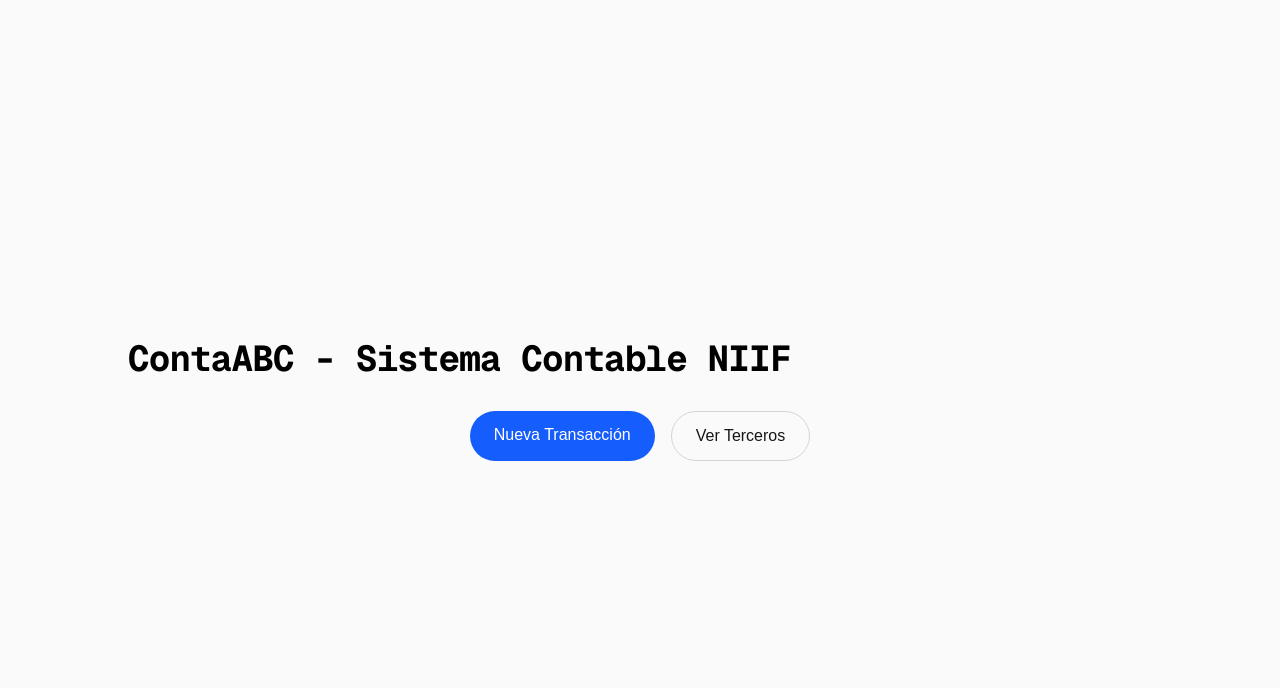
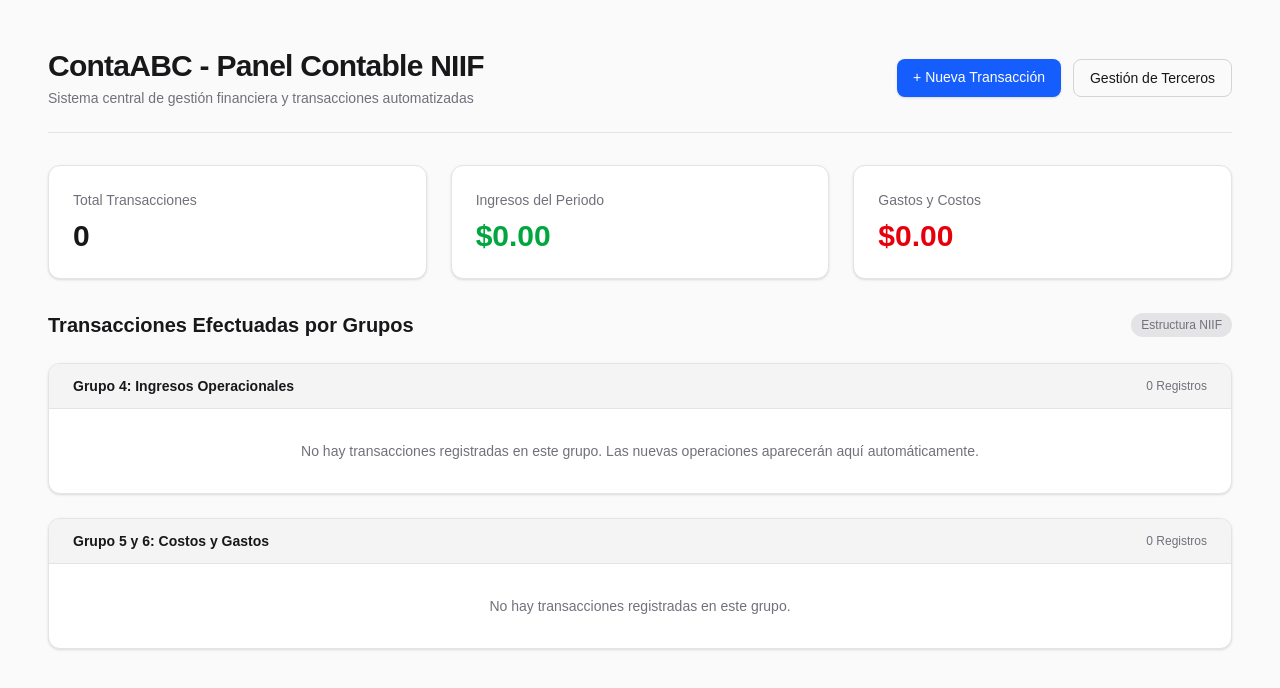
Before and after one commit to ContaABC/APPCONTAABC, a Next.js app: page / in a window 1280 px wide. Shown: the top 688 px of the page. Built offline with nearby package versions, Linux system fonts and the light colour scheme.

Commit message:
Actualizar pagina principal como panel de control de transacciones

```diff
--- a/app/page.tsx
+++ b/app/page.tsx
@@ -1,25 +1,79 @@
+import Link from "next/link";
+
 export default function Home() {
   return (
-    <main className="flex min-h-screen flex-col items-center justify-center p-24 bg-zinc-50 dark:bg-black">
-      <div className="z-10 max-w-5xl w-full items-center justify-between font-mono text-sm lg:flex">
-        <h1 className="text-4xl font-bold tracking-tight text-black dark:text-white">
-          ContaABC - Sistema Contable NIIF
-        </h1>
+    <main className="min-h-screen bg-zinc-50 dark:bg-zinc-950 text-zinc-900 dark:text-zinc-100 p-6 md:p-12">
+      {/* Encabezado principal del sistema */}
+      <header className="flex flex-col md:flex-row justify-between items-start md:items-center mb-8 gap-4 border-b pb-6 border-zinc-200 dark:border-zinc-800">
+        <div>
+          <h1 className="text-3xl font-bold tracking-tight">ContaABC - Panel Contable NIIF</h1>
+          <p className="text-sm text-zinc-500 dark:text-zinc-400 mt-1">
+            Sistema central de gestión financiera y transacciones automatizadas
+          </p>
         </div>
-      <div className="mt-8 flex gap-4">
-        <a
+        <div className="flex flex-wrap gap-3">
+          <Link
             href="/transacciones/nueva"
-          className="rounded-full bg-blue-600 px-6 py-3 text-white font-medium hover:bg-blue-700 transition"
+            className="bg-blue-600 hover:bg-blue-700 text-white px-4 py-2 rounded-lg font-medium text-sm transition shadow-sm"
           >
-          Nueva Transacción
-        </a>
-        <a
+            + Nueva Transacción
+          </Link>
+          <Link
             href="/terceros"
-          className="rounded-full border border-gray-300 px-6 py-3 font-medium hover:bg-gray-100 dark:hover:bg-zinc-800 transition"
+            className="border border-zinc-300 dark:border-zinc-700 hover:bg-zinc-100 dark:hover:bg-zinc-800 px-4 py-2 rounded-lg font-medium text-sm transition"
           >
-          Ver Terceros
-        </a>
+            Gestión de Terceros
+          </Link>
         </div>
+      </header>
+
+      {/* Tarjetas de Resumen General */}
+      <section className="grid grid-cols-1 md:grid-cols-3 gap-6 mb-8">
+        <div className="bg-white dark:bg-zinc-900 p-6 rounded-xl border border-zinc-200 dark:border-zinc-800 shadow-sm">
+          <h3 className="text-sm font-medium text-zinc-500 dark:text-zinc-400">Total Transacciones</h3>
+          <p className="text-3xl font-bold mt-2">0</p>
+        </div>
+        <div className="bg-white dark:bg-zinc-900 p-6 rounded-xl border border-zinc-200 dark:border-zinc-800 shadow-sm">
+          <h3 className="text-sm font-medium text-zinc-500 dark:text-zinc-400">Ingresos del Periodo</h3>
+          <p className="text-3xl font-bold text-green-600 mt-2">$0.00</p>
+        </div>
+        <div className="bg-white dark:bg-zinc-900 p-6 rounded-xl border border-zinc-200 dark:border-zinc-800 shadow-sm">
+          <h3 className="text-sm font-medium text-zinc-500 dark:text-zinc-400">Gastos y Costos</h3>
+          <p className="text-3xl font-bold text-red-600 mt-2">$0.00</p>
+        </div>
+      </section>
+
+      {/* Secciones de Transacciones Organizadas por Grupos */}
+      <section className="space-y-6">
+        <div className="flex justify-between items-center">
+          <h2 className="text-xl font-semibold">Transacciones Efectuadas por Grupos</h2>
+          <span className="text-xs text-zinc-500 bg-zinc-200 dark:bg-zinc-800 px-2.5 py-1 rounded-full">
+            Estructura NIIF
+          </span>
+        </div>
+
+        {/* Grupo 1: Ingresos */}
+        <div className="bg-white dark:bg-zinc-900 rounded-xl border border-zinc-200 dark:border-zinc-800 overflow-hidden shadow-sm">
+          <div className="bg-zinc-100 dark:bg-zinc-800/60 px-6 py-3 border-b border-zinc-200 dark:border-zinc-700 font-semibold text-sm flex justify-between items-center">
+            <span>Grupo 4: Ingresos Operacionales</span>
+            <span className="text-xs font-normal text-zinc-500">0 Registros</span>
+          </div>
+          <div className="p-6 text-sm text-zinc-500 dark:text-zinc-400 text-center py-8">
+            No hay transacciones registradas en este grupo. Las nuevas operaciones aparecerán aquí automáticamente.
+          </div>
+        </div>
+
+        {/* Grupo 2: Gastos / Costos */}
+        <div className="bg-white dark:bg-zinc-900 rounded-xl border border-zinc-200 dark:border-zinc-800 overflow-hidden shadow-sm">
+          <div className="bg-zinc-100 dark:bg-zinc-800/60 px-6 py-3 border-b border-zinc-200 dark:border-zinc-700 font-semibold text-sm flex justify-between items-center">
+            <span>Grupo 5 y 6: Costos y Gastos</span>
+            <span className="text-xs font-normal text-zinc-500">0 Registros</span>
+          </div>
+          <div className="p-6 text-sm text-zinc-500 dark:text-zinc-400 text-center py-8">
+            No hay transacciones registradas en este grupo.
+          </div>
+        </div>
+      </section>
     </main>
   );
 }
```
Lines whose indentation alone changed are shown as unchanged.
